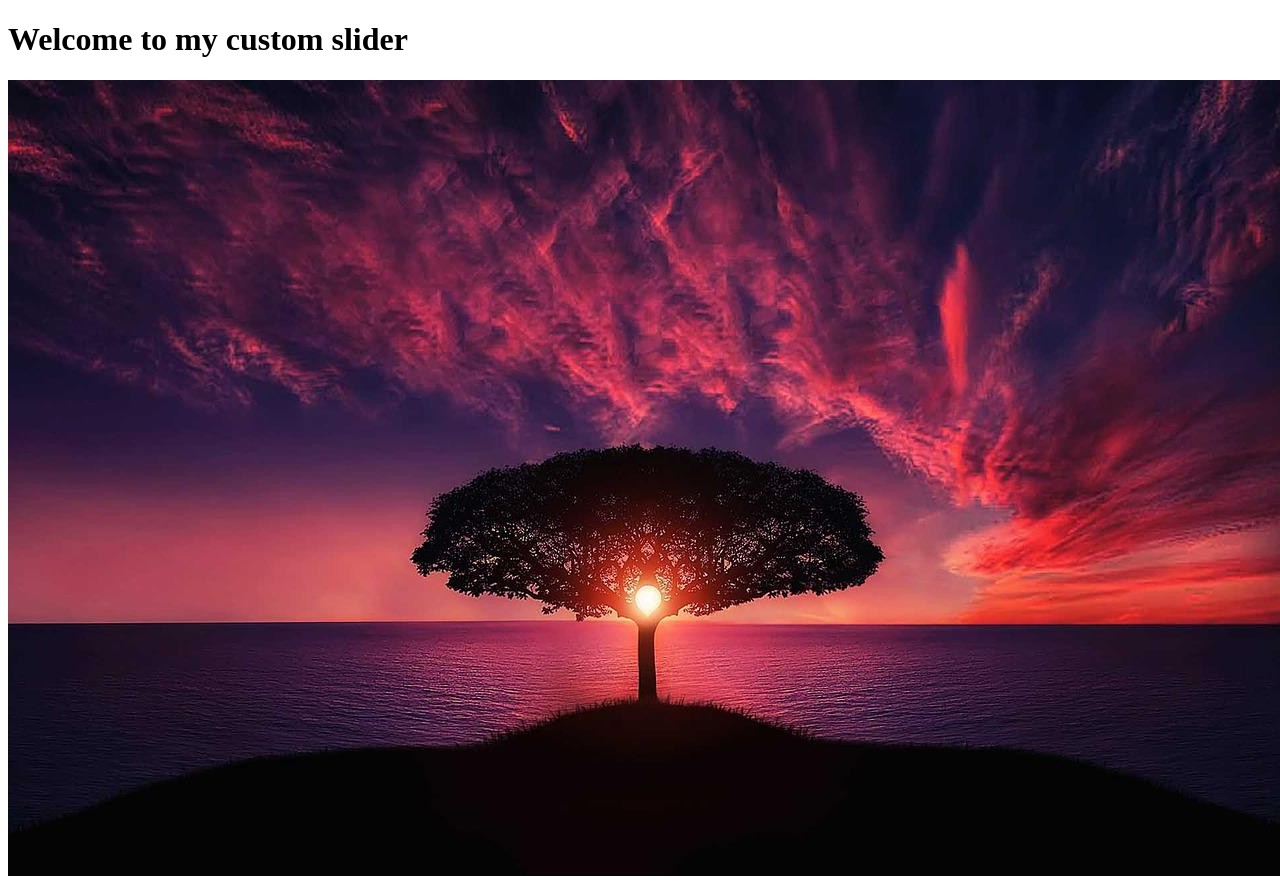
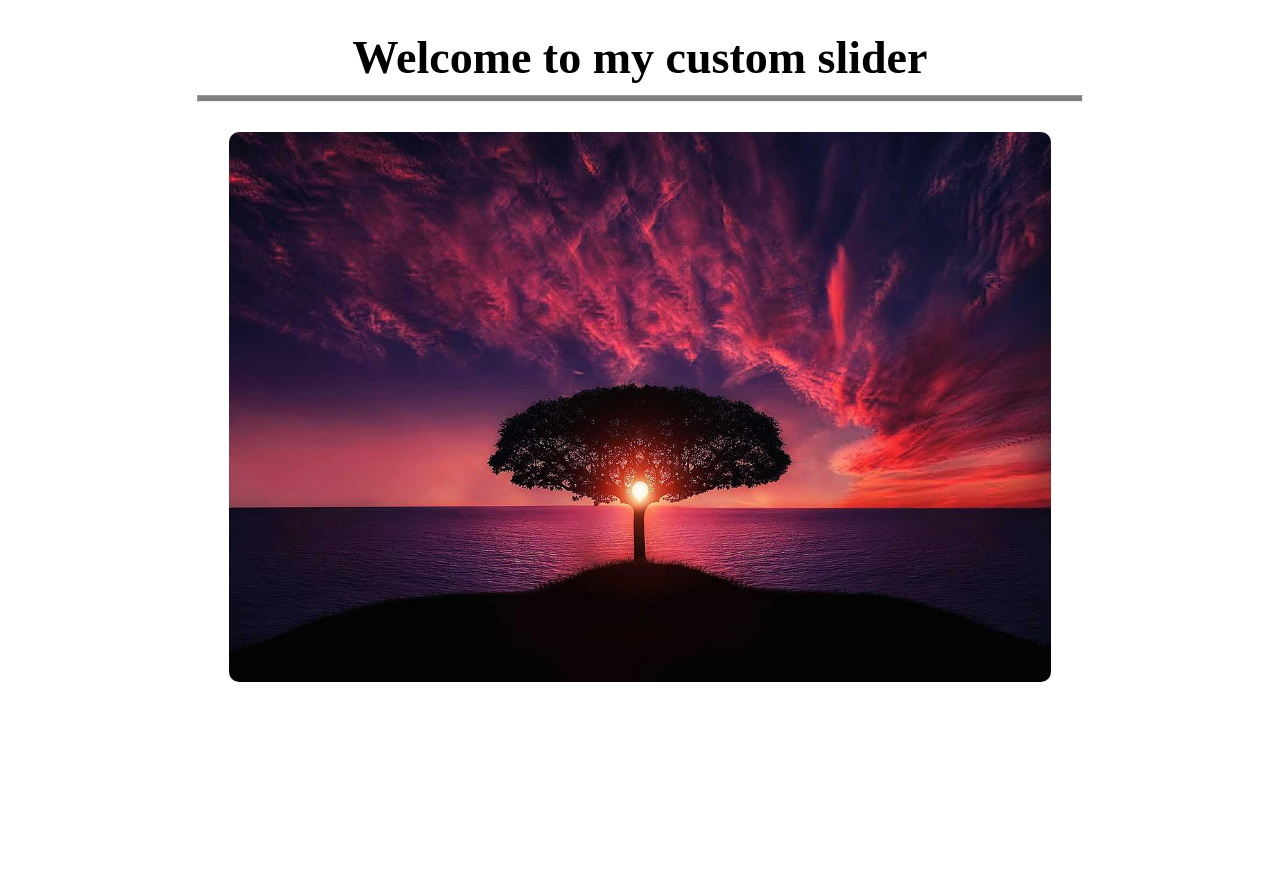
Before and after one commit to HumaionKobir1/my-carousel, a plain HTML site: page index.html in a window 1280 px wide. After the commit the page ends 800 px from the top, so only its background shows below. Drawn offline with Linux system fonts and the light colour scheme.

Commit message:
css code for style

```diff
--- a/index.html
+++ b/index.html
@@ -5,10 +5,12 @@
     <meta http-equiv="X-UA-Compatible" content="IE=edge">
     <meta name="viewport" content="width=device-width, initial-scale=1.0">
     <title>My slider</title>
+    <link rel="stylesheet" href="style.css">
 </head>
 <body>
     <header>
         <h1>Welcome to my custom slider</h1>
+        <hr>
     </header>
     <main>
         <section class="slider">
--- /dev/null
+++ b/style.css
@@ -0,0 +1,22 @@
+header h1{
+    text-align: center;
+    font-size: 46px;
+    font-weight: bold;
+}
+hr{
+    width: 70%;
+    margin-top: -20px;
+    height: 5px;
+    background-color: gray;
+}
+.slider{
+    width: 65%;
+    margin: 0 auto;
+    margin-top: 30px;
+}
+
+.slider img{
+    width: 100%;
+    border-radius: 10px;
+    height: 550px;
+}
```
